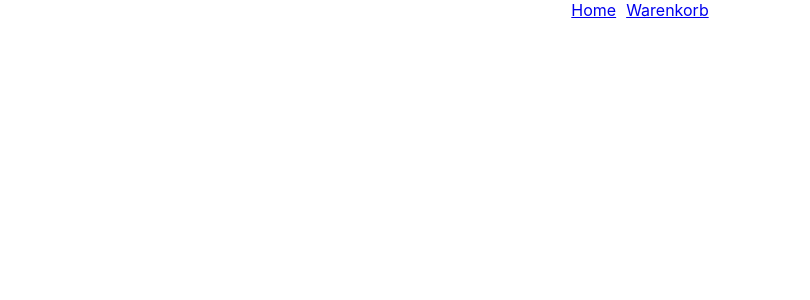
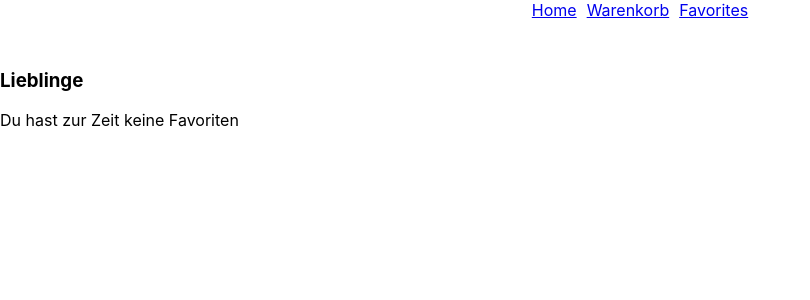
Before and after one commit to NilsOt1/Redux-training, a React (Create React App) app: page /Favorites in a window 1280 px wide. Before the commit this address had no page. Shown: the top 300 px of the page, without its empty margins (0-810 px from the left). Built offline with nearby package versions, Linux system fonts and the light colour scheme.

Commit message:
add favorite page and navigation

```diff
--- a/src/App.js
+++ b/src/App.js
@@ -1,6 +1,7 @@
 import { Routes, Route } from "react-router-dom";
 import Homepage from "./pages/Homepage";
 import Cart from "./pages/Cart";
+import Favorites from "./pages/Favorites";
 import Navigation from "./components/Navigation";
 import { StyledAppGrid } from "./components/styles";
 
@@ -11,6 +12,7 @@ function App() {
       <Routes>
         <Route path="/" element={<Homepage />} />
         <Route path="/Cart" element={<Cart />} />
+        <Route path="/Favorites" element={<Favorites />} />
       </Routes>
     </StyledAppGrid>
   );
--- a/src/components/CartList.js
+++ b/src/components/CartList.js
@@ -1,9 +1,10 @@
 import { useDispatch, useSelector } from "react-redux";
 import { removeItem } from "../redux/slices";
+import { StyledFoodItem } from "./styles";
 
 export default function CartList() {
   const dispatch = useDispatch();
-  const cartItems = useSelector((state) => state.cart);
+  const cartItems = useSelector((state) => state.reducer.cart);
 
   const handleRemoveFromCart = (item) => {
     dispatch(removeItem(item));
@@ -22,12 +23,12 @@ export default function CartList() {
         <>
           <ul>
             {cartItems.map((item) => (
-              <li key={item.id}>
+              <StyledFoodItem key={item.id}>
                 {item.name} - Preis: {item.phone}
                 <button onClick={() => handleRemoveFromCart(item)}>
                   Aus dem Warenkorb entfernen
                 </button>
-              </li>
+              </StyledFoodItem>
             ))}
           </ul>
           <p>Gesamtpreis: {calculateTotalPrice()}</p>
--- a/src/components/FoodCard.js
+++ b/src/components/FoodCard.js
@@ -3,7 +3,6 @@ import { useDispatch } from "react-redux";
 import { addItem } from "../redux/slices";
 import { useState } from "react";
 import InfoModal from "./InfoModal";
-import { useSelector } from "react-redux";
 import { addtoFavorite } from "../redux/slices";
 
 export default function FoodCard({ food }) {
--- a/src/components/Navigation.js
+++ b/src/components/Navigation.js
@@ -6,6 +6,7 @@ export default function Navigation() {
     <StyledNavigation>
       <NavLink to="/">Home</NavLink>
       <NavLink to="/Cart">Warenkorb</NavLink>
+      <NavLink to="/Favorites">Favorites</NavLink>
     </StyledNavigation>
   );
 }
--- /dev/null
+++ b/src/pages/Favorites.js
@@ -0,0 +1,24 @@
+import { useDispatch, useSelector } from "react-redux";
+import { StyledFoodItem } from "../components/styles";
+
+export default function Favorites() {
+  const favs = useSelector((state) => state.reducer.favorites);
+  return (
+    <div>
+      <h3>Lieblinge</h3>
+      {favs.length === 0 ? (
+        <p>Du hast zur Zeit keine Favoriten</p>
+      ) : (
+        <>
+          <ul>
+            {favs.map((item) => (
+              <StyledFoodItem key={item.id}>
+                {item.name} - Preis: {item.phone}
+              </StyledFoodItem>
+            ))}
+          </ul>
+        </>
+      )}
+    </div>
+  );
+}
```
